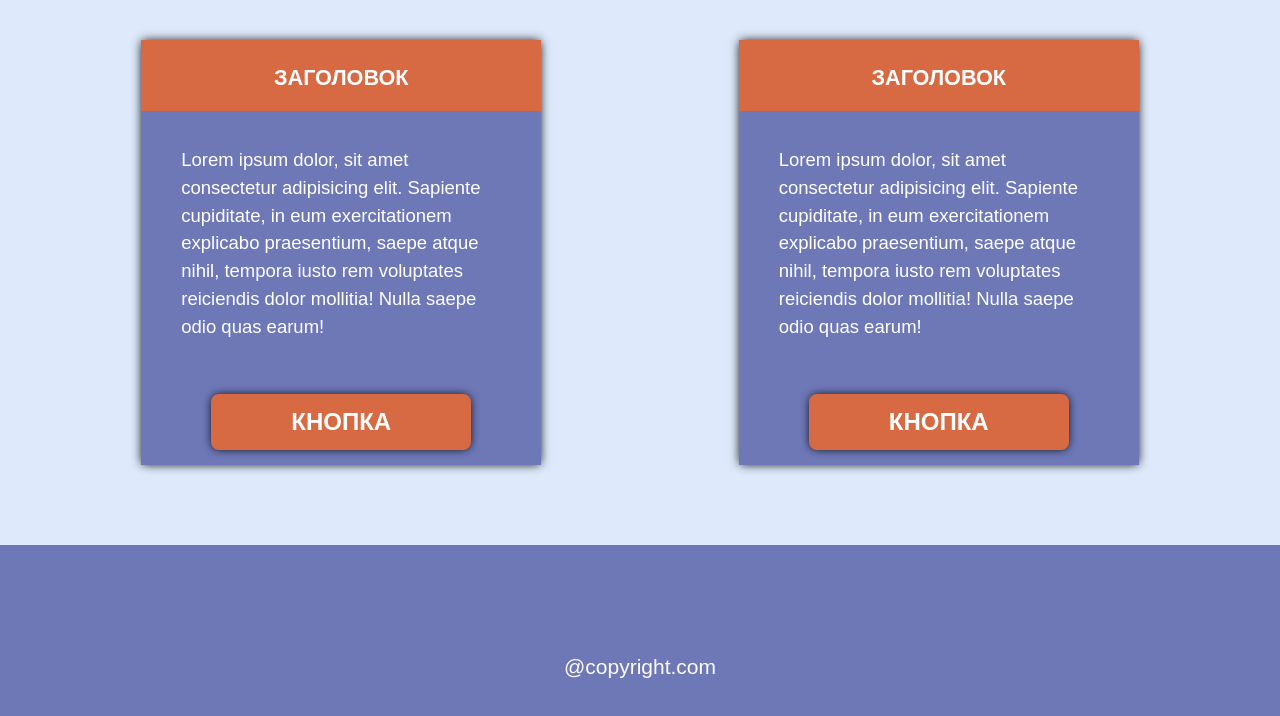
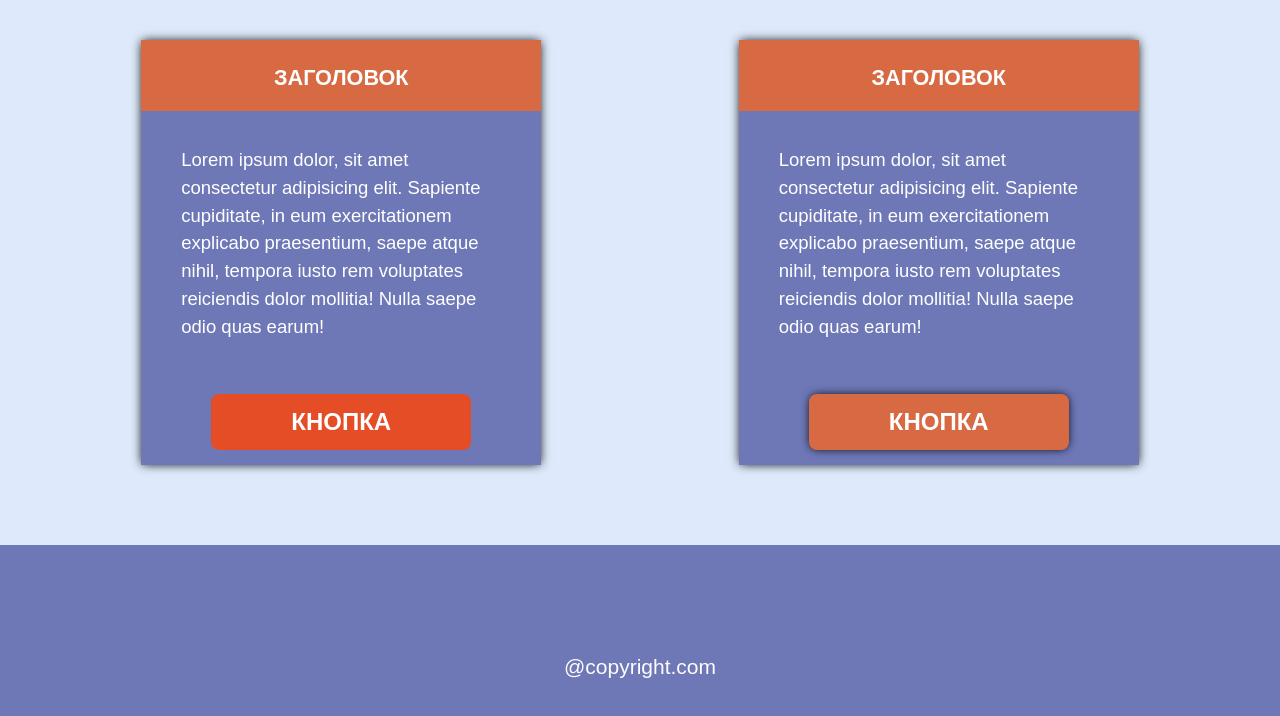
Before and after one commit to Arkady-G/adaptive-page-flexbox-css, a plain HTML site: page index.html in a window 1280 px wide. In both pictures the pointer is over the button 341 px from the left and 2308 px from the top of the page. Shown: the part 1886-2602 px from the top of the page. Drawn offline with Linux system fonts and the light colour scheme.

Commit message:
add btn:hover

```diff
--- a/style.css
+++ b/style.css
@@ -152,6 +152,11 @@ main {
 	box-shadow: 0 0 10px -1px #000;
 }
 
+.cards .card .btn:hover {
+	box-shadow: none;
+	background: #e44d26;
+  }
+
 footer {
 	background: #6e78b7;
 	font-size: 21px;
```
